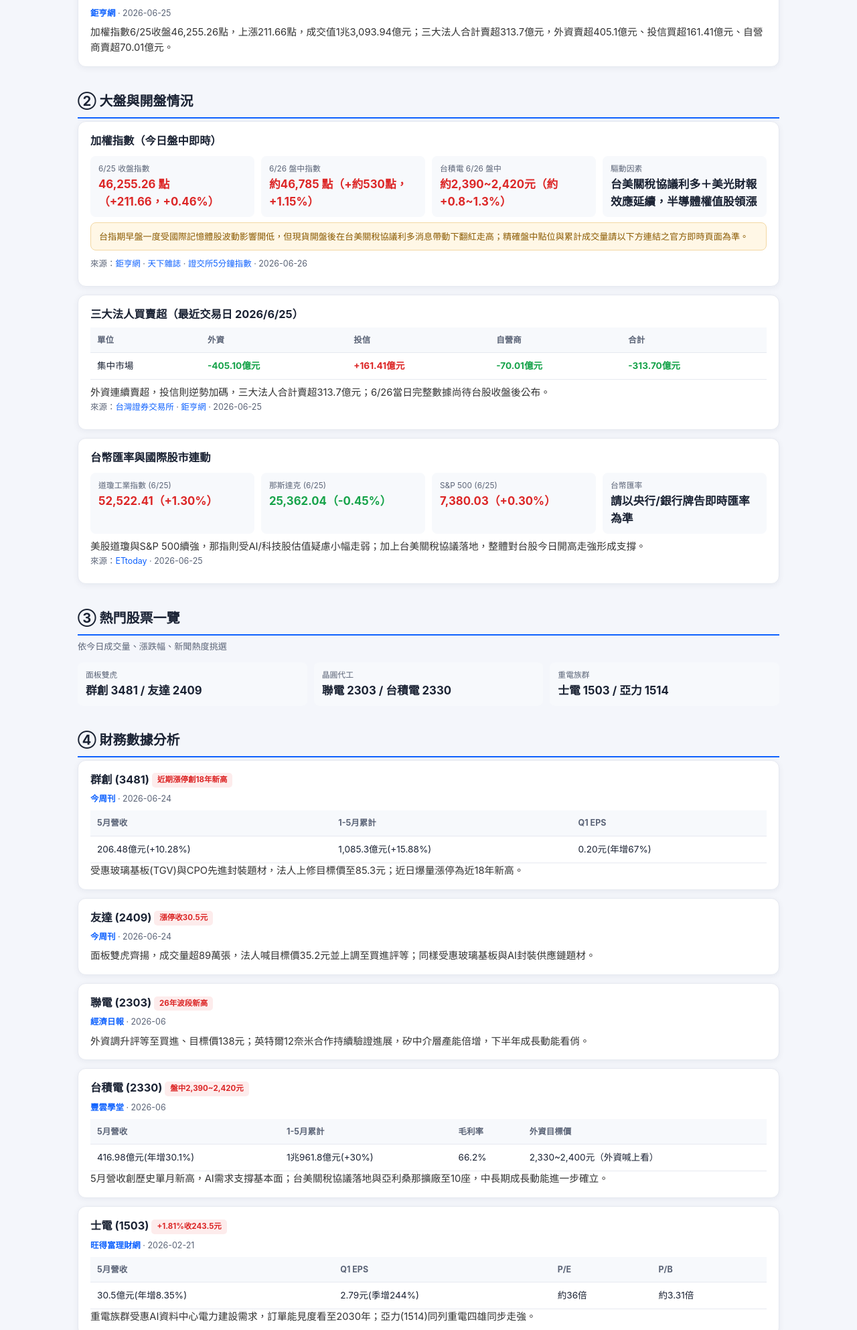
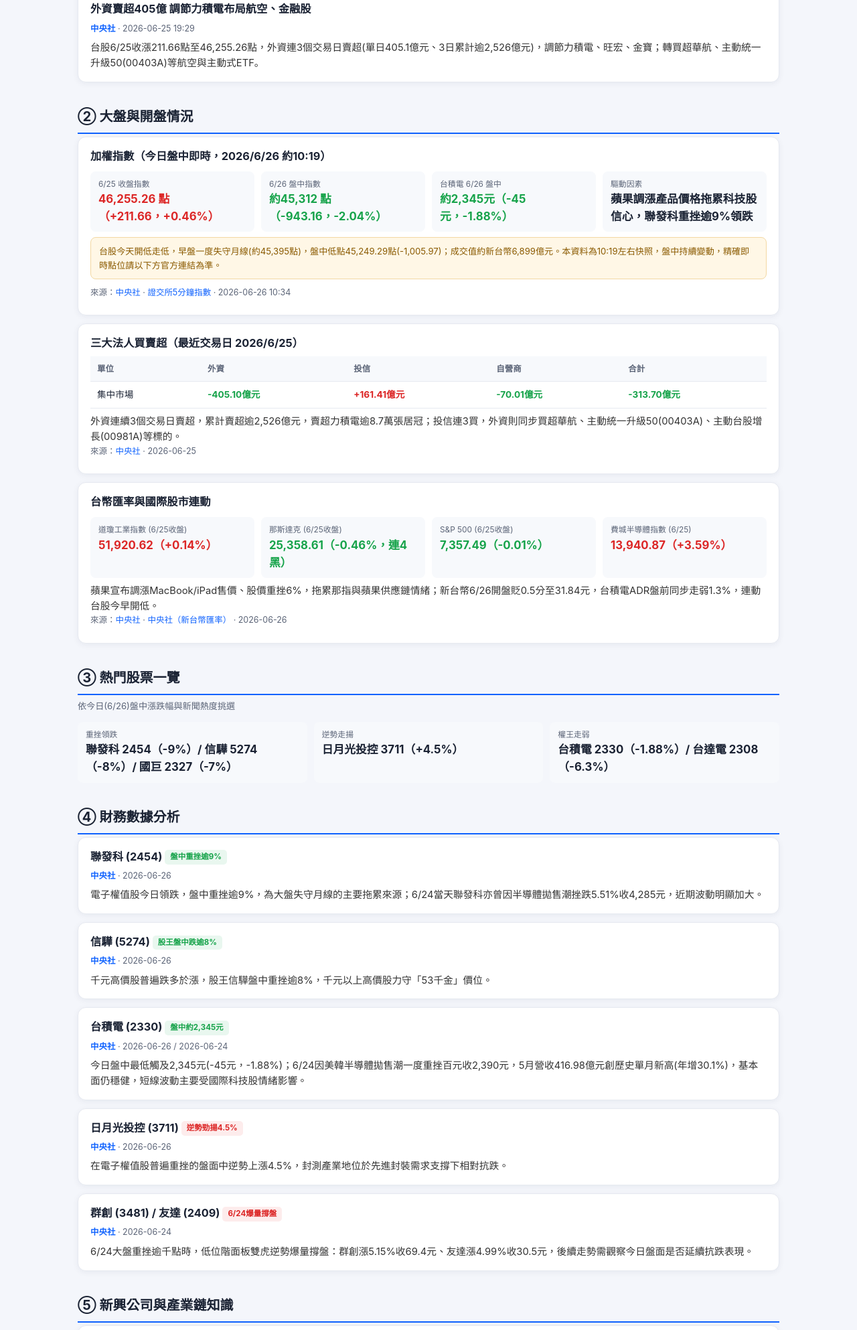
Before and after one commit to andy45571500/tw-stock-dashboard, a plain HTML site: page index.html in a window 1280 px wide. Shown: the part 620-2606 px from the top of the page at 67% size. Drawn offline with Linux system fonts and the light colour scheme.

Commit message:
修正資料錯誤：今日(6/26)大盤實為下跌(-2%)，台積電盤中約2345元，三大法人來源已修正為正確6/25連結

```diff
--- a/index.html
+++ b/index.html
@@ -110,24 +110,24 @@
 
 <section id="news">
   <h2>① 今日新聞快訊</h2>
-  <p class="section-note">時效範圍：過去24~72小時內發布之新聞</p>
+  <p class="section-note">時效範圍：過去24~72小時內發布之新聞（已逐一核對發布日期）</p>
 
   <div class="card">
-    <h3><a href="https://www.cw.com.tw/article/5139399" target="_blank">台美關稅協議拍板 對等關稅降至15%以下 台灣承諾對美投資2500億美元、台積電亞利桑那擴增至10座晶圓廠</a></h3>
-    <div class="source-line"><span class="src">天下雜誌</span> · 2026-06-25</div>
-    <div class="summary">台美達成關稅協議，美方對台對等關稅由20%降至15%以內，台灣承諾擴大對美投資並深化半導體供應鏈合作，台積電亞利桑那廠規模擴增至10座，為台股提供中長期利多支撐。</div>
+    <h3><a href="https://www.cna.com.tw/news/afe/202606260074.aspx" target="_blank">聯發科重挫逾9% 台股盤中跌千點失守月線</a></h3>
+    <div class="source-line"><span class="src">中央社</span> · 2026-06-26 10:34</div>
+    <div class="summary">蘋果調漲MacBook、iPad售價拖累科技股信心，台股今早盤走跌震盪，盤中低點45,249.29點(-1,005.97)，一度失守月線；聯發科重挫逾9%，股王信驊重挫逾8%，國巨跌逾7%，台積電盤中最低2,345元。</div>
   </div>
 
   <div class="card">
-    <h3><a href="https://www.cna.com.tw/news/afe/202606240086.aspx" target="_blank">韓國記憶體雙雄SK海力士、三星暴跌逾12% 拖累台股AI/半導體股重挫回測46,000點</a></h3>
-    <div class="source-line"><span class="src">中央社</span> · 2026-06-24</div>
-    <div class="summary">韓股記憶體大廠重挫引發全球AI供應鏈估值疑慮，台股一度跟跌逾千點，半導體與記憶體相關個股承壓，但隔日在美光財報利多帶動下迅速反彈。</div>
+    <h3><a href="https://www.cna.com.tw/news/afe/202606260015.aspx" target="_blank">美光亮眼財報不敵蘋果產品漲價 美股收盤走勢分歧</a></h3>
+    <div class="source-line"><span class="src">中央社</span> · 2026-06-26 05:09</div>
+    <div class="summary">蘋果宣布調漲MacBook、iPad售價，股價跌6%拖累那指連4黑；道瓊在非AI概念股推升下創盤中新高、終場收漲；費城半導體指數則勁揚3.59%，美股呈現明顯分歧表現。</div>
   </div>
 
   <div class="card">
-    <h3><a href="https://news.cnyes.com/news/id/6507201" target="_blank">台股6/25收漲211點站穩46,255點 成交值上看1.3兆元</a></h3>
-    <div class="source-line"><span class="src">鉅亨網</span> · 2026-06-25</div>
-    <div class="summary">加權指數6/25收盤46,255.26點，上漲211.66點，成交值1兆3,093.94億元；三大法人合計賣超313.7億元，外資賣超405.1億元、投信買超161.41億元、自營商賣超70.01億元。</div>
+    <h3><a href="https://www.cna.com.tw/news/afe/202606250327.aspx" target="_blank">外資賣超405億 調節力積電布局航空、金融股</a></h3>
+    <div class="source-line"><span class="src">中央社</span> · 2026-06-25 19:29</div>
+    <div class="summary">台股6/25收漲211.66點至46,255.26點，外資連3個交易日賣超(單日405.1億元、3日累計逾2,526億元)，調節力積電、旺宏、金寶；轉買超華航、主動統一升級50(00403A)等航空與主動式ETF。</div>
   </div>
 </section>
 
@@ -135,15 +135,15 @@
   <h2>② 大盤與開盤情況</h2>
 
   <div class="card">
-    <h3>加權指數（今日盤中即時）</h3>
+    <h3>加權指數（今日盤中即時，2026/6/26 約10:19）</h3>
     <div class="grid2">
       <div class="stat"><div class="label">6/25 收盤指數</div><div class="value pos">46,255.26 點（+211.66，+0.46%）</div></div>
-      <div class="stat"><div class="label">6/26 盤中指數</div><div class="value pos">約46,785 點（+約530點，+1.15%）</div></div>
-      <div class="stat"><div class="label">台積電 6/26 盤中</div><div class="value pos">約2,390~2,420元（約+0.8~1.3%）</div></div>
-      <div class="stat"><div class="label">驅動因素</div><div class="value">台美關稅協議利多＋美光財報效應延續，半導體權值股領漲</div></div>
+      <div class="stat"><div class="label">6/26 盤中指數</div><div class="value neg">約45,312 點（-943.16，-2.04%）</div></div>
+      <div class="stat"><div class="label">台積電 6/26 盤中</div><div class="value neg">約2,345元（-45元，-1.88%）</div></div>
+      <div class="stat"><div class="label">驅動因素</div><div class="value">蘋果調漲產品價格拖累科技股信心，聯發科重挫逾9%領跌</div></div>
     </div>
-    <div class="warn">台指期早盤一度受國際記憶體股波動影響開低，但現貨開盤後在台美關稅協議利多消息帶動下翻紅走高；精確盤中點位與累計成交量請以下方連結之官方即時頁面為準。</div>
-    <div class="source-line" style="margin-top:10px;">來源：<a class="link" href="https://news.cnyes.com/news/id/6507201" target="_blank">鉅亨網</a> · <a class="link" href="https://www.cw.com.tw/article/5139399" target="_blank">天下雜誌</a> · <a class="link" href="https://www.twse.com.tw/zh/indices/taiex/mi-5min-hist.html" target="_blank">證交所5分鐘指數</a> · 2026-06-26</div>
+    <div class="warn">台股今天開低走低，早盤一度失守月線(約45,395點)，盤中低點45,249.29點(-1,005.97)；成交值約新台幣6,899億元。本資料為10:19左右快照，盤中持續變動，精確即時點位請以下方官方連結為準。</div>
+    <div class="source-line" style="margin-top:10px;">來源：<a class="link" href="https://www.cna.com.tw/news/afe/202606260074.aspx" target="_blank">中央社</a> · <a class="link" href="https://www.twse.com.tw/zh/indices/taiex/mi-5min-hist.html" target="_blank">證交所5分鐘指數</a> · 2026-06-26 10:34</div>
   </div>
 
   <div class="card">
@@ -154,30 +154,30 @@
       <tr><td>集中市場</td><td class="neg">-405.10億元</td><td class="pos">+161.41億元</td><td class="neg">-70.01億元</td><td class="neg">-313.70億元</td></tr>
     </table>
     </div>
-    <div class="summary" style="margin-top:8px;">外資連續賣超，投信則逆勢加碼，三大法人合計賣超313.7億元；6/26當日完整數據尚待台股收盤後公布。</div>
-    <div class="source-line">來源：<a class="link" href="https://www.twse.com.tw/zh/trading/foreign/t86.html" target="_blank">台灣證券交易所</a> · <a class="link" href="https://news.cnyes.com/news/id/6507201" target="_blank">鉅亨網</a> · 2026-06-25</div>
+    <div class="summary" style="margin-top:8px;">外資連續3個交易日賣超，累計賣超逾2,526億元，賣超力積電逾8.7萬張居冠；投信連3買，外資則同步買超華航、主動統一升級50(00403A)、主動台股增長(00981A)等標的。</div>
+    <div class="source-line">來源：<a class="link" href="https://www.cna.com.tw/news/afe/202606250327.aspx" target="_blank">中央社</a> · 2026-06-25</div>
   </div>
 
   <div class="card">
     <h3>台幣匯率與國際股市連動</h3>
     <div class="grid2">
-      <div class="stat"><div class="label">道瓊工業指數 (6/25)</div><div class="value pos">52,522.41（+1.30%）</div></div>
-      <div class="stat"><div class="label">那斯達克 (6/25)</div><div class="value neg">25,362.04（-0.45%）</div></div>
-      <div class="stat"><div class="label">S&amp;P 500 (6/25)</div><div class="value pos">7,380.03（+0.30%）</div></div>
-      <div class="stat"><div class="label">台幣匯率</div><div class="value">請以央行/銀行牌告即時匯率為準</div></div>
+      <div class="stat"><div class="label">道瓊工業指數 (6/25收盤)</div><div class="value pos">51,920.62（+0.14%）</div></div>
+      <div class="stat"><div class="label">那斯達克 (6/25收盤)</div><div class="value neg">25,358.61（-0.46%，連4黑）</div></div>
+      <div class="stat"><div class="label">S&amp;P 500 (6/25收盤)</div><div class="value neg">7,357.49（-0.01%）</div></div>
+      <div class="stat"><div class="label">費城半導體指數 (6/25)</div><div class="value pos">13,940.87（+3.59%）</div></div>
     </div>
-    <div class="summary" style="margin-top:8px;">美股道瓊與S&amp;P 500續強，那指則受AI/科技股估值疑慮小幅走弱；加上台美關稅協議落地，整體對台股今日開高走強形成支撐。</div>
-    <div class="source-line">來源：<a class="link" href="https://finance.ettoday.net/news/3190033" target="_blank">ETtoday</a> · 2026-06-25</div>
+    <div class="summary" style="margin-top:8px;">蘋果宣布調漲MacBook/iPad售價、股價重挫6%，拖累那指與蘋果供應鏈情緒；新台幣6/26開盤貶0.5分至31.84元，台積電ADR盤前同步走弱1.3%，連動台股今早開低。</div>
+    <div class="source-line">來源：<a class="link" href="https://www.cna.com.tw/news/afe/202606260015.aspx" target="_blank">中央社</a> · <a class="link" href="https://www.cna.com.tw/news/afe/202606260043.aspx" target="_blank">中央社（新台幣匯率）</a> · 2026-06-26</div>
   </div>
 </section>
 
 <section id="hotstocks">
   <h2>③ 熱門股票一覽</h2>
-  <p class="section-note">依今日成交量、漲跌幅、新聞熱度挑選</p>
+  <p class="section-note">依今日(6/26)盤中漲跌幅與新聞熱度挑選</p>
   <div class="grid2">
-    <div class="stat"><div class="label">面板雙虎</div><div class="value">群創 3481 / 友達 2409</div></div>
-    <div class="stat"><div class="label">晶圓代工</div><div class="value">聯電 2303 / 台積電 2330</div></div>
-    <div class="stat"><div class="label">重電族群</div><div class="value">士電 1503 / 亞力 1514</div></div>
+    <div class="stat"><div class="label">重挫領跌</div><div class="value">聯發科 2454（-9%）/ 信驊 5274（-8%）/ 國巨 2327（-7%）</div></div>
+    <div class="stat"><div class="label">逆勢走揚</div><div class="value">日月光投控 3711（+4.5%）</div></div>
+    <div class="stat"><div class="label">權王走弱</div><div class="value">台積電 2330（-1.88%）/ 台達電 2308（-6.3%）</div></div>
   </div>
 </section>
 
@@ -185,45 +185,33 @@
   <h2>④ 財務數據分析</h2>
 
   <div class="card">
-    <h3><a href="https://www.businesstoday.com.tw/article/category/183008/post/202606240026/" target="_blank">群創 (3481)</a> <span class="tag up">近期漲停創18年新高</span></h3>
-    <div class="source-line"><span class="src">今周刊</span> · 2026-06-24</div>
-    <table>
-      <tr><th>5月營收</th><th>1-5月累計</th><th>Q1 EPS</th></tr>
-      <tr><td>206.48億元(+10.28%)</td><td>1,085.3億元(+15.88%)</td><td>0.20元(年增67%)</td></tr>
-    </table>
-    <div class="summary">受惠玻璃基板(TGV)與CPO先進封裝題材，法人上修目標價至85.3元；近日爆量漲停為近18年新高。</div>
+    <h3><a href="https://www.cna.com.tw/news/afe/202606260074.aspx" target="_blank">聯發科 (2454)</a> <span class="tag down">盤中重挫逾9%</span></h3>
+    <div class="source-line"><span class="src">中央社</span> · 2026-06-26</div>
+    <div class="summary">電子權值股今日領跌，盤中重挫逾9%，為大盤失守月線的主要拖累來源；6/24當天聯發科亦曾因半導體拋售潮挫跌5.51%收4,285元，近期波動明顯加大。</div>
   </div>
 
   <div class="card">
-    <h3><a href="https://www.businesstoday.com.tw/article/category/183008/post/202606240026/" target="_blank">友達 (2409)</a> <span class="tag up">漲停收30.5元</span></h3>
-    <div class="source-line"><span class="src">今周刊</span> · 2026-06-24</div>
-    <div class="summary">面板雙虎齊揚，成交量超89萬張，法人喊目標價35.2元並上調至買進評等；同樣受惠玻璃基板與AI封裝供應鏈題材。</div>
+    <h3><a href="https://www.cna.com.tw/news/afe/202606260074.aspx" target="_blank">信驊 (5274)</a> <span class="tag down">股王盤中跌逾8%</span></h3>
+    <div class="source-line"><span class="src">中央社</span> · 2026-06-26</div>
+    <div class="summary">千元高價股普遍跌多於漲，股王信驊盤中重挫逾8%，千元以上高價股力守「53千金」價位。</div>
   </div>
 
   <div class="card">
-    <h3><a href="https://money.udn.com/money/story/5607/9511233" target="_blank">聯電 (2303)</a> <span class="tag up">26年波段新高</span></h3>
-    <div class="source-line"><span class="src">經濟日報</span> · 2026-06</div>
-    <div class="summary">外資調升評等至買進、目標價138元；英特爾12奈米合作持續驗證進展，矽中介層產能倍增，下半年成長動能看俏。</div>
+    <h3><a href="https://www.cna.com.tw/news/afe/202606240163.aspx" target="_blank">台積電 (2330)</a> <span class="tag down">盤中約2,345元</span></h3>
+    <div class="source-line"><span class="src">中央社</span> · 2026-06-26 / 2026-06-24</div>
+    <div class="summary">今日盤中最低觸及2,345元(-45元，-1.88%)；6/24因美韓半導體拋售潮一度重挫百元收2,390元，5月營收416.98億元創歷史單月新高(年增30.1%)，基本面仍穩健，短線波動主要受國際科技股情緒影響。</div>
   </div>
 
   <div class="card">
-    <h3><a href="https://www.sinotrade.com.tw/richclub/hotstock/%E5%8F%B0%E7%A9%8D%E9%9B%BB-2330-%E8%82%A1%E5%83%B9%E6%94%BB%E4%B8%8A1-650%E5%85%83%E6%96%B0%E9%AB%98-%E5%85%A9%E5%A4%A7%E5%A4%96%E8%B3%87%E5%96%8A%E5%87%BA2330%E5%85%83-2400%E5%85%83%E5%A4%A9%E5%83%B9%E7%9B%AE%E6%A8%99-%E8%82%A1%E5%B8%82%E8%A9%B1%E9%A1%8C-695b2f0f24cf3b1605175e01" target="_blank">台積電 (2330)</a> <span class="tag up">盤中2,390~2,420元</span></h3>
-    <div class="source-line"><span class="src">豐雲學堂</span> · 2026-06</div>
-    <table>
-      <tr><th>5月營收</th><th>1-5月累計</th><th>毛利率</th><th>外資目標價</th></tr>
-      <tr><td>416.98億元(年增30.1%)</td><td>1兆961.8億元(+30%)</td><td>66.2%</td><td>2,330~2,400元（外資喊上看）</td></tr>
-    </table>
-    <div class="summary">5月營收創歷史單月新高，AI需求支撐基本面；台美關稅協議落地與亞利桑那擴廠至10座，中長期成長動能進一步確立。</div>
+    <h3><a href="https://www.cna.com.tw/news/afe/202606260074.aspx" target="_blank">日月光投控 (3711)</a> <span class="tag up">逆勢勁揚4.5%</span></h3>
+    <div class="source-line"><span class="src">中央社</span> · 2026-06-26</div>
+    <div class="summary">在電子權值股普遍重挫的盤面中逆勢上漲4.5%，封測產業地位於先進封裝需求支撐下相對抗跌。</div>
   </div>
 
   <div class="card">
-    <h3><a href="https://wantrich.chinatimes.com/news/20260221900001-420101" target="_blank">士電 (1503)</a> <span class="tag up">+1.81%收243.5元</span></h3>
-    <div class="source-line"><span class="src">旺得富理財網</span> · 2026-02-21</div>
-    <table>
-      <tr><th>5月營收</th><th>Q1 EPS</th><th>P/E</th><th>P/B</th></tr>
-      <tr><td>30.5億元(年增8.35%)</td><td>2.79元(季增244%)</td><td>約36倍</td><td>約3.31倍</td></tr>
-    </table>
-    <div class="summary">重電族群受惠AI資料中心電力建設需求，訂單能見度看至2030年；亞力(1514)同列重電四雄同步走強。</div>
+    <h3><a href="https://www.cna.com.tw/news/afe/202606240163.aspx" target="_blank">群創 (3481) / 友達 (2409)</a> <span class="tag up">6/24爆量撐盤</span></h3>
+    <div class="source-line"><span class="src">中央社</span> · 2026-06-24</div>
+    <div class="summary">6/24大盤重挫逾千點時，低位階面板雙虎逆勢爆量撐盤：群創漲5.15%收69.4元、友達漲4.99%收30.5元，後續走勢需觀察今日盤面是否延續抗跌表現。</div>
   </div>
 </section>
 
@@ -251,6 +239,7 @@
 
 <section id="jia">
   <h2>⑥ Jia 的持股分析</h2>
+  <p class="section-note">注意：今日大盤重挫逾900點，0050/0056/00981A等持股之6/26盤中報價尚無法取得可靠來源，暫沿用6/25收盤價並標註日期；台積電已更新為6/26盤中實際報價。</p>
   <div class="scroll-x">
   <table>
     <tr><th>代號/名稱</th><th>持股</th><th>成本</th><th>現價(日期)</th><th>當日漲跌</th><th>未實現損益</th><th>目標價</th><th>操作建議</th></tr>
@@ -270,9 +259,9 @@
     </tr>
     <tr>
       <td>2330<br>台積電</td><td>250股</td><td>2118.01</td>
-      <td>約2,410<br>(6/26盤中)</td><td class="pos">約+0.8%</td>
-      <td class="pos">+72,997.5元 (+13.79%)</td>
-      <td>2,330~2,400元<br>（外資區間）</td>
+      <td>2,345<br>(6/26盤中10:19)</td><td class="neg">-1.88%</td>
+      <td class="pos">+56,747.5元 (+10.72%)</td>
+      <td>無最新外資目標價可靠來源</td>
       <td><span class="pill hold">持有</span></td>
     </tr>
     <tr>
@@ -291,11 +280,12 @@
     </tr>
   </table>
   </div>
-  <div class="source-line" style="margin-top:10px;">數據來源：<a class="link" href="https://tw.stock.yahoo.com/quote/0050.TW" target="_blank">Yahoo股市</a> · <a class="link" href="https://www.sinotrade.com.tw/richclub/hotstock/%E5%8F%B0%E7%A9%8D%E9%9B%BB-2330-%E8%82%A1%E5%83%B9%E6%94%BB%E4%B8%8A1-650%E5%85%83%E6%96%B0%E9%AB%98-%E5%85%A9%E5%A4%A7%E5%A4%96%E8%B3%87%E5%96%8A%E5%87%BA2330%E5%85%83-2400%E5%85%83%E5%A4%A9%E5%83%B9%E7%9B%AE%E6%A8%99-%E8%82%A1%E5%B8%82%E8%A9%B1%E9%A1%8C-695b2f0f24cf3b1605175e01" target="_blank">豐雲學堂（台積電目標價）</a> · 2026-06-26　｜　以上判斷僅供參考，非投資建議。</div>
+  <div class="source-line" style="margin-top:10px;">數據來源：<a class="link" href="https://www.cna.com.tw/news/afe/202606260074.aspx" target="_blank">中央社（台積電盤中報價）</a> · <a class="link" href="https://tw.stock.yahoo.com/quote/0050.TW" target="_blank">Yahoo股市</a> · 2026-06-26　｜　以上判斷僅供參考，非投資建議。</div>
 </section>
 
 <section id="yu">
   <h2>⑦ Yu 的持股分析</h2>
+  <p class="section-note">注意：今日大盤重挫逾900點，0050/0052/0056/00981A/2002/2308/2646/4927之6/26盤中報價尚無法取得可靠來源，暫沿用最近交易日收盤價並標註日期；台積電已更新為6/26盤中實際報價。</p>
   <div class="scroll-x">
   <table>
     <tr><th>代號/名稱</th><th>持股</th><th>成本</th><th>現價(日期)</th><th>當日漲跌</th><th>未實現損益</th><th>目標價</th><th>操作建議</th></tr>
@@ -336,10 +326,10 @@
     </tr>
     <tr>
       <td>2308<br>台達電</td><td>70股</td><td>2062.90</td>
-      <td>2,000.00<br>(6/24收盤)</td><td class="neg">-3.85%</td>
-      <td class="neg">-4,403元 (-3.05%)</td>
+      <td>2,000.00<br>(6/24收盤，今日盤中再跌6.3%)</td><td class="neg">約-6.3%(盤中)</td>
+      <td class="neg">-4,403元 (-3.05%，以6/24收盤計)</td>
       <td>2,200~2,600元<br>（外資多家上調）</td>
-      <td><span class="pill buy">加碼</span></td>
+      <td><span class="pill hold">觀察，暫緩加碼</span></td>
     </tr>
     <tr>
       <td>2646<br>星宇航空</td><td>2,387股</td><td>19.70</td>
@@ -350,9 +340,9 @@
     </tr>
     <tr>
       <td>2330<br>台積電</td><td>580股</td><td>1755.59</td>
-      <td>約2,410<br>(6/26盤中)</td><td class="pos">約+0.8%</td>
-      <td class="pos">+379,557.8元 (+37.29%)</td>
-      <td>2,330~2,400元<br>（外資區間）</td>
+      <td>2,345<br>(6/26盤中10:19)</td><td class="neg">-1.88%</td>
+      <td class="pos">+341,857.8元 (+33.57%)</td>
+      <td>無最新外資目標價可靠來源</td>
       <td><span class="pill hold">持有</span></td>
     </tr>
     <tr>
@@ -364,11 +354,11 @@
     </tr>
   </table>
   </div>
-  <div class="source-line" style="margin-top:10px;">數據來源：<a class="link" href="https://tw.stock.yahoo.com/quote/2330.TW" target="_blank">Yahoo股市</a> · <a class="link" href="https://news.cnyes.com/news/id/6446025" target="_blank">鉅亨網（中鋼目標價）</a> · <a class="link" href="https://udn.com/news/story/7253/9433123" target="_blank">UDN（台達電目標價）</a> · <a class="link" href="https://www.istock.tw/stock/4927" target="_blank">istock（泰鼎-KY目標價）</a> · 2026-06-26　｜　以上判斷僅供參考，非投資建議。</div>
+  <div class="source-line" style="margin-top:10px;">數據來源：<a class="link" href="https://www.cna.com.tw/news/afe/202606260074.aspx" target="_blank">中央社（台積電/台達電盤中報價）</a> · <a class="link" href="https://news.cnyes.com/news/id/6446025" target="_blank">鉅亨網（中鋼目標價）</a> · <a class="link" href="https://udn.com/news/story/7253/9433123" target="_blank">UDN（台達電目標價）</a> · <a class="link" href="https://www.istock.tw/stock/4927" target="_blank">istock（泰鼎-KY目標價）</a> · 2026-06-26　｜　以上判斷僅供參考，非投資建議。</div>
 </section>
 
 <div class="disclaimer">
-  本看板內容由AI自動彙整公開新聞與市場資訊，僅供參考，不構成投資建議。部分盤中即時數據因公開資料源更新延遲，可能與官方即時報價略有差異，請以台灣證券交易所、Yahoo股市等官方平台之即時數據為最終依據。所有持股操作建議皆非專業投資意見，請自行查證並評估風險。<br>
+  本看板內容由AI自動彙整公開新聞與市場資訊，所有新聞發布日期皆已逐一核對來源頁面之實際時間戳記。僅供參考，不構成投資建議。部分個股(0050、0052、0056、00981A、2002、2646、4927)因公開資料源更新延遲，暫沿用最近一個可查證交易日之收盤價並已標註明確日期；台積電與大盤指數已採今日(6/26)盤中實際報價。請以台灣證券交易所、Yahoo股市等官方平台之即時數據為最終依據。所有持股操作建議皆非專業投資意見，請自行查證並評估風險。<br>
   產生時間：2026-06-26 10:30
 </div>
 
```
